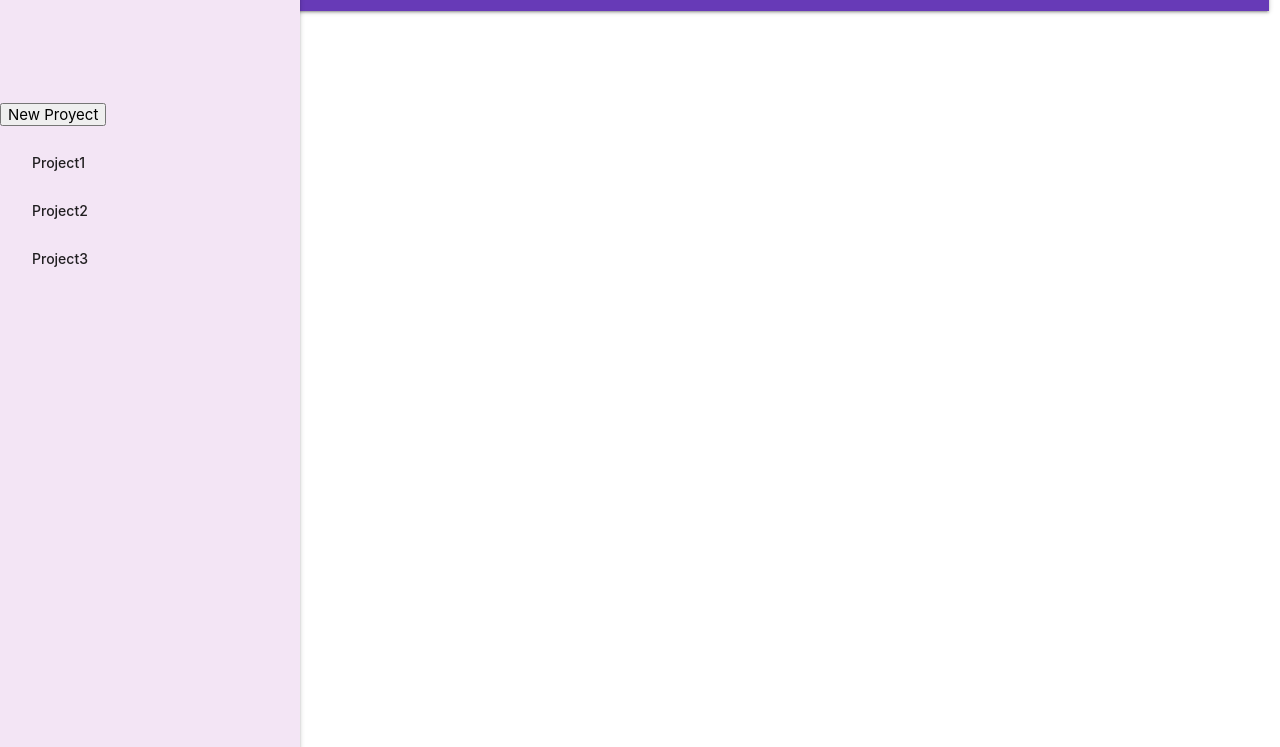
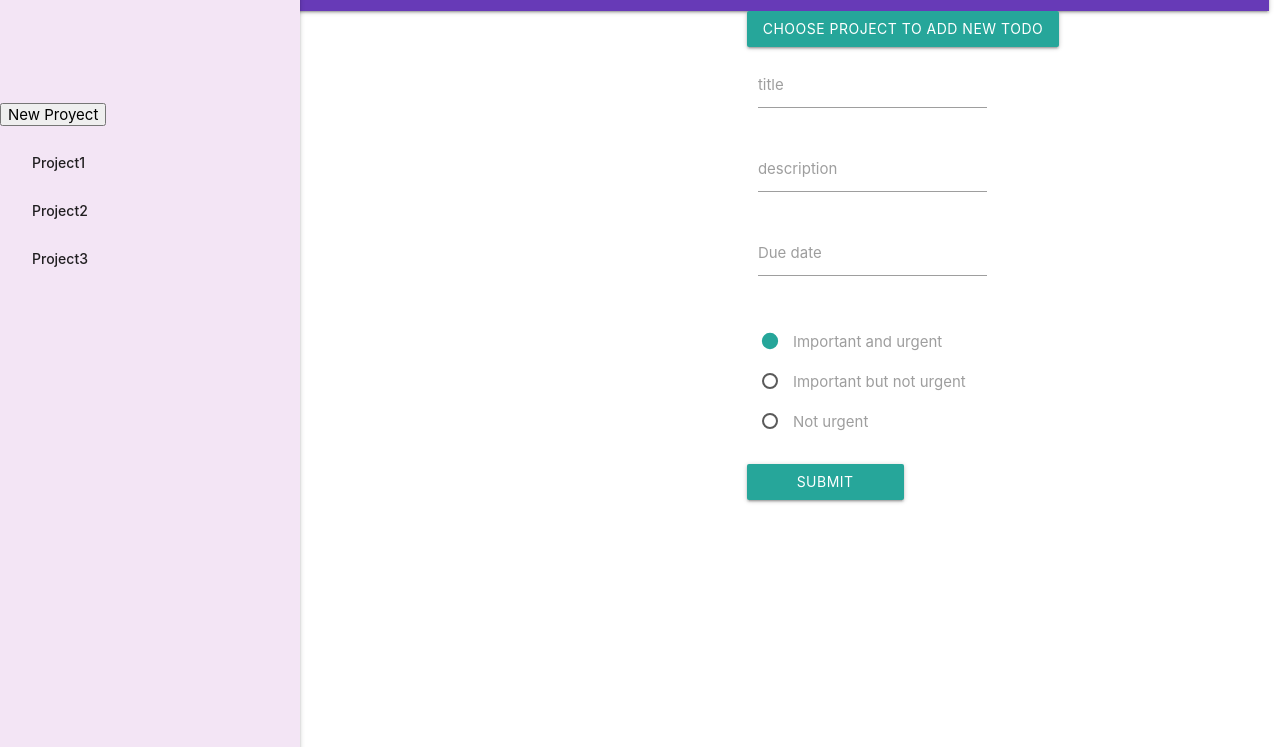
Before and after one commit to gonjavi/JavascriptTodoList, a plain HTML site: page index.html in a window 1280 px wide. Shown: the part 53-800 px from the top of the page. Drawn offline with nearby package versions, Linux system fonts and the light colour scheme.

Commit message:
method to create todo

```diff
--- a/index.html
+++ b/index.html
@@ -29,8 +29,57 @@
         <main id="content">
           <div class="container">
               <div class="row" id="clean">
-                <div class="col l2"></div>
-                  <div class="col l5" id="todos"><h4 id="protitle"></h4></div>
+
+                  <div class="col l6" id="todos"><h4 id="protitle"></h4></div>
+                  <div class="col l6">
+                    <form class="row">
+                      <div class=""">
+                         <!-- Dropdown Trigger -->
+                        <a class='dropdown-trigger btn' href='#' data-target='dropdown1'>Choose project To add new Todo</a>
+
+                        <!-- Dropdown Structure -->
+                        <ul id='dropdown1' class='dropdown-content' >
+
+                        </ul>
+                      </div>
+
+                        <div class="input-field col s8 row">
+                          <input type="text" id="title" class="autocomplete">
+                          <label for="title">title</label>
+                        </div>
+                        <div class="input-field col s8 row">
+                            <input type="text" id="description" class="autocomplete">
+                            <label for="description">description</label>
+                        </div>
+                        <div class="input-field col s8 row">
+                            <input type="text" id="duedate" class="datepicker">
+                            <label for="duedate">Due date</label>
+                        </div>
+                        <div class="input-field col s8 row">
+                          <p>
+                            <label>
+                              <input class="priority" name="group1" type="radio" value="Important and urgent" checked />
+                              <span>Important and urgent</span>
+                            </label>
+                          </p>
+                          <p>
+                            <label>
+                              <input class="priority" name="group1" type="radio" value="Important but not urgent" />
+                              <span>Important but not urgent</span>
+                            </label>
+                          </p>
+                          <p>
+                            <label>
+                              <input class="priority" name="group1" type="radio" value="Not urgent" />
+                              <span>Not urgent</span>
+                            </label>
+                            </p>
+                        </div>
+                        <button class="col s5 btn waves-effect waves-light" id="submit" type="submit" name="action">Submit
+                            <i class="material-icons right"></i>
+                        </button>
+                      </form>
+                  </div>
                 </div>
           </div>
         </main>
```
Also changed, not shown: main.js (+1 -1 lines).
